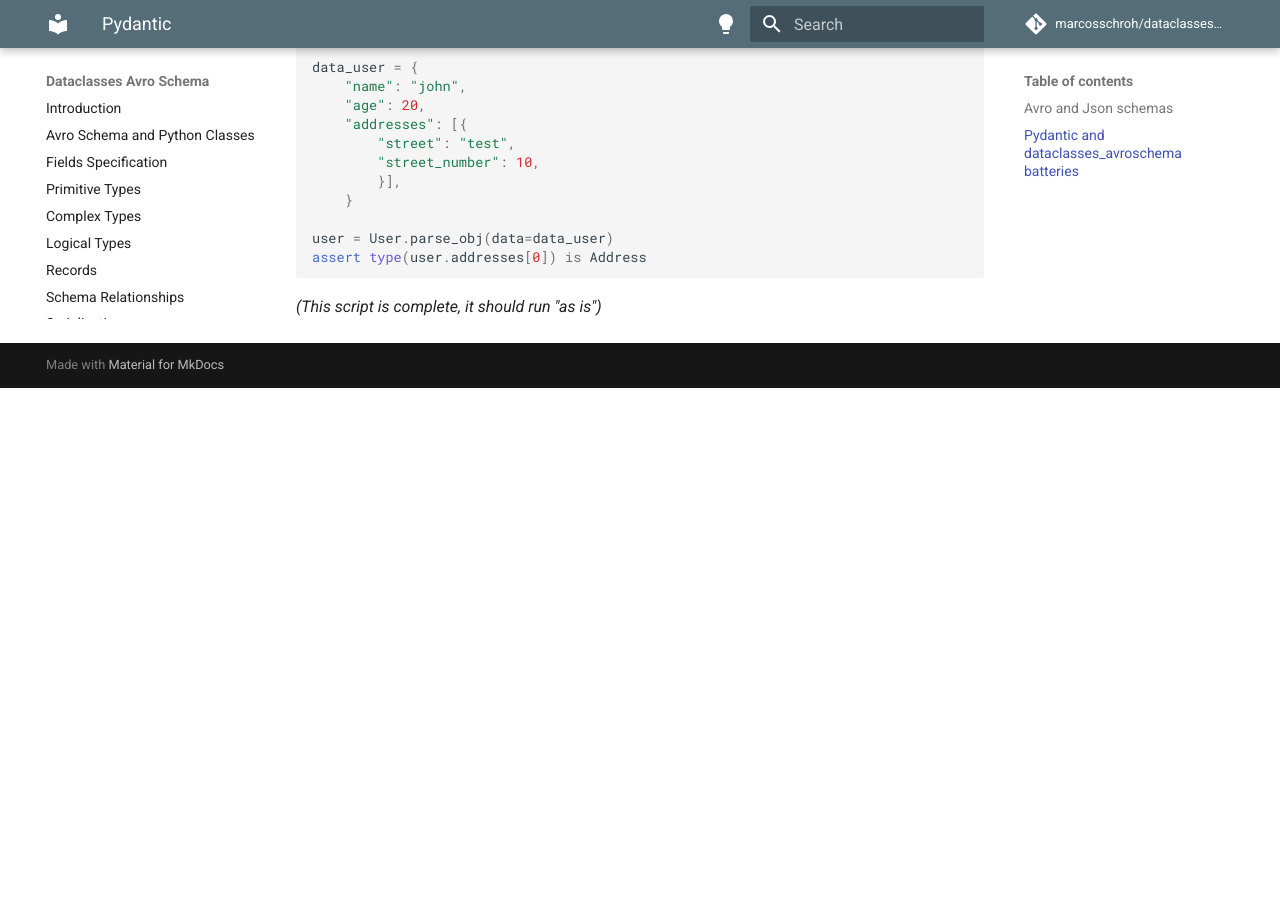
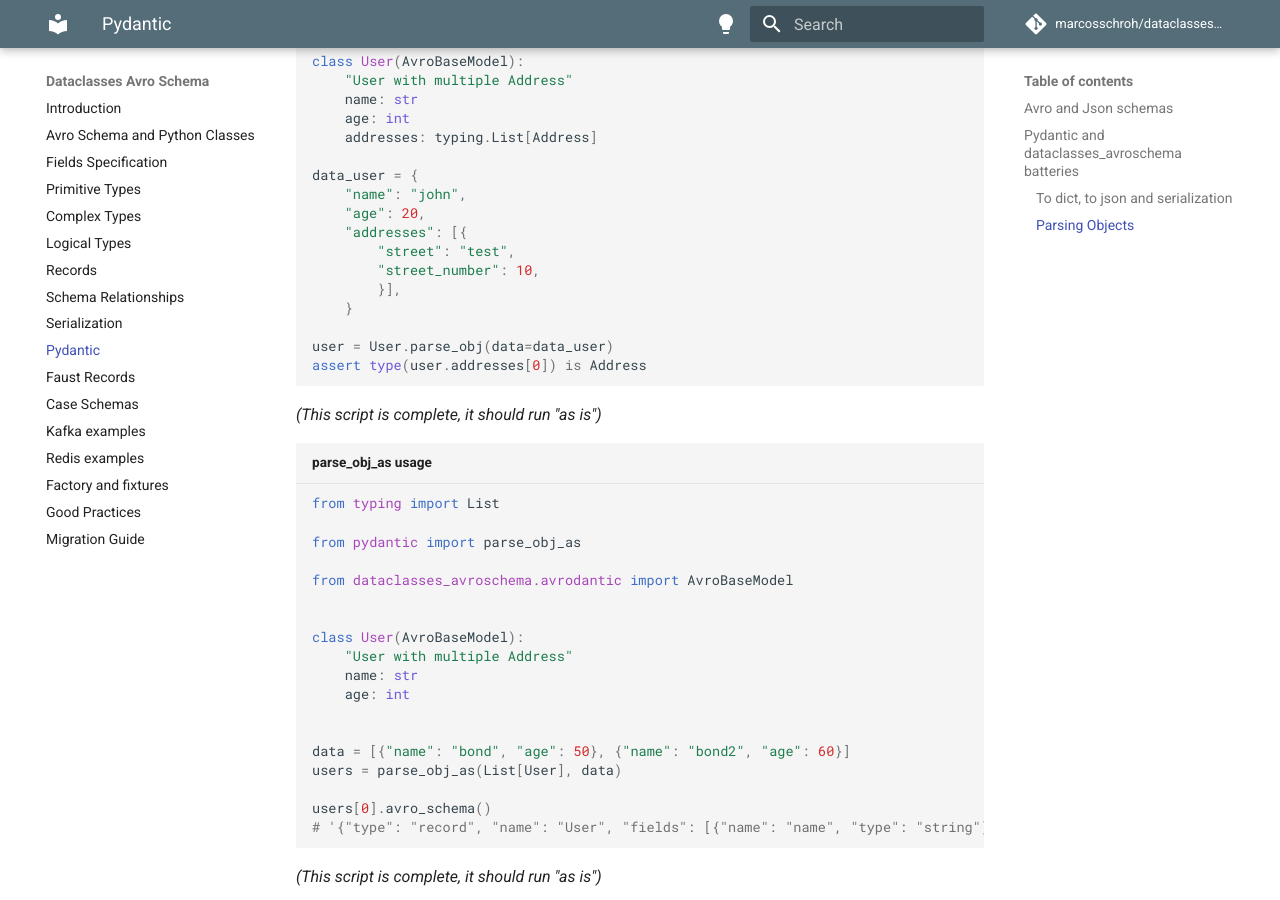
Before and after one commit to marcosschroh/dataclasses-avroschema, an MkDocs documentation site: the page built from docs/pydantic.md, in a window 1280 px wide and 900 px high, scrolled down 2478 px. Built offline with MkDocs 1.6.1 and Material for MkDocs 9.7.7, drawn with Linux system fonts in a browser that asks for light colours; comment, search, counter and statistics services are not loaded; before the commit the page ends 2866 px from its top, so only the background shows below that; some of the changed text lies outside the part shown.

Commit message:
docs: improve pydantic integration documentation. Closes #195 (#203)
Co-authored-by: Marcos Schroh <marcos.schroh@kpn.com>

````diff
--- a/docs/pydantic.md
+++ b/docs/pydantic.md
@@ -1,3 +1,5 @@
+# Pydantic Integration
+
 It is possible to use [pydantic](https://pydantic-docs.helpmanual.io/) with `dataclasses-avroschema` making use of `AvroBaseModel`:
 
 You must use use all the `pydantic` features and all `dataclasses-avroschema` functionality will be injected.
@@ -66,13 +68,16 @@
         "address": {"title": "Address", "type": "string"}},
         "required": ["name", "age"], "definitions": {"FavoriteColor": {"title": "FavoriteColor", "description": "An enumeration.", "enum": ["BLUE", "YELLOW", "GREEN"], "type": "string"}}}'
 ```
+
 *(This script is complete, it should run "as is")*
 
 !!! note annotate "You must use pydantic.Field instead of dataclasses.field"
 
 ## Pydantic and dataclasses_avroschema batteries
 
-```python title="To dict and json"
+### To dict, to json and serialization
+
+```python title="getting dict and json"
 user = UserAdvance(name="bond", age=50)
 
 # to_json from dataclasses-avroschema is the same that json from pydantic
@@ -91,7 +96,9 @@
 # >>> UserAdvance(name='bond', age=50, pets=['dog', 'cat'], accounts={'key': 1}, has_car=False, favorite_colors=<FavoriteColor.BLUE: 'BLUE'>, country='Argentina', address=None)
 ```
 
-```python title="parse_obj"
+### Parsing Objects
+
+```python title="parse_obj usage"
 import typing
 
 from dataclasses_avroschema.avrodantic import AvroBaseModel
@@ -123,3 +130,26 @@
 ```
 
 *(This script is complete, it should run "as is")*
+
+```python title="parse_obj_as usage"
+from typing import List
+
+from pydantic import parse_obj_as
+
+from dataclasses_avroschema.avrodantic import AvroBaseModel
+
+
+class User(AvroBaseModel):
+    "User with multiple Address"
+    name: str
+    age: int
+
+
+data = [{"name": "bond", "age": 50}, {"name": "bond2", "age": 60}]
+users = parse_obj_as(List[User], data)
+
+users[0].avro_schema()
+# '{"type": "record", "name": "User", "fields": [{"name": "name", "type": "string"}, {"name": "age", "type": "long"}], "doc": "User with multiple Address"}'
+```
+
+*(This script is complete, it should run "as is")*
````
